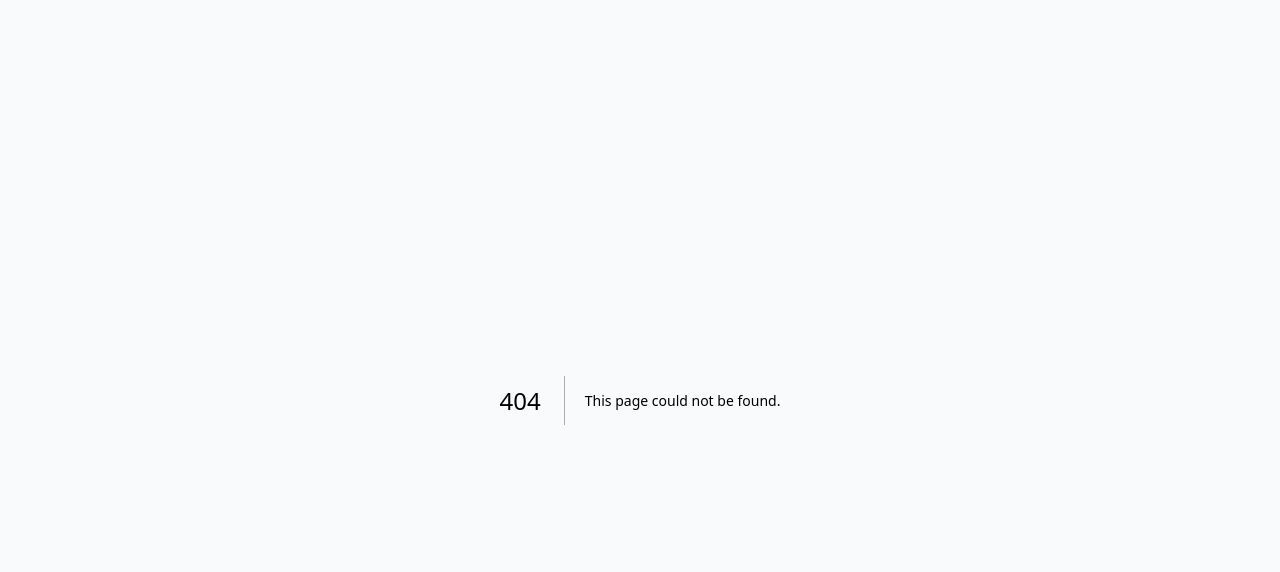
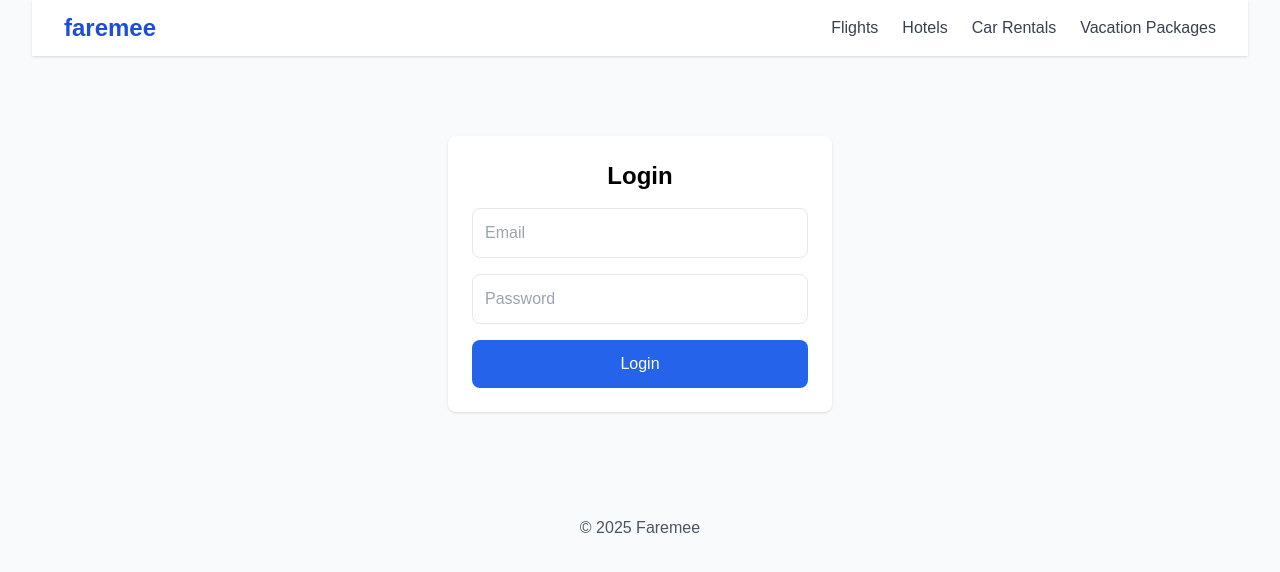
Before and after one commit to divyamttt/faremee-ui, a Next.js app: page /login in a window 1280 px wide. Before the commit this address had no page. Shown: the top 572 px of the page. Built offline with nearby package versions, Linux system fonts and the light colour scheme.

Commit message:
Create login.jsx

```diff
--- /dev/null
+++ b/pages/login.jsx
@@ -0,0 +1,22 @@
+import PageWrapper from "../components/PageWrapper";
+import Header from "../components/Header";
+import Footer from "../components/Footer";
+
+export default function Login() {
+  return (
+    <PageWrapper>
+      <Header />
+      <div className="py-20 flex justify-center">
+        <form className="w-full max-w-sm space-y-4 bg-white dark:bg-gray-800 p-6 rounded-lg shadow">
+          <h2 className="text-2xl font-bold text-center">Login</h2>
+          <input type="email" placeholder="Email" className="w-full p-3 border rounded-lg bg-white dark:bg-gray-700 dark:text-white"/>
+          <input type="password" placeholder="Password" className="w-full p-3 border rounded-lg bg-white dark:bg-gray-700 dark:text-white"/>
+          <button type="submit" className="w-full bg-blue-600 text-white py-3 rounded-lg font-medium hover:bg-blue-700">
+            Login
+          </button>
+        </form>
+      </div>
+      <Footer />
+    </PageWrapper>
+  );
+}
```
